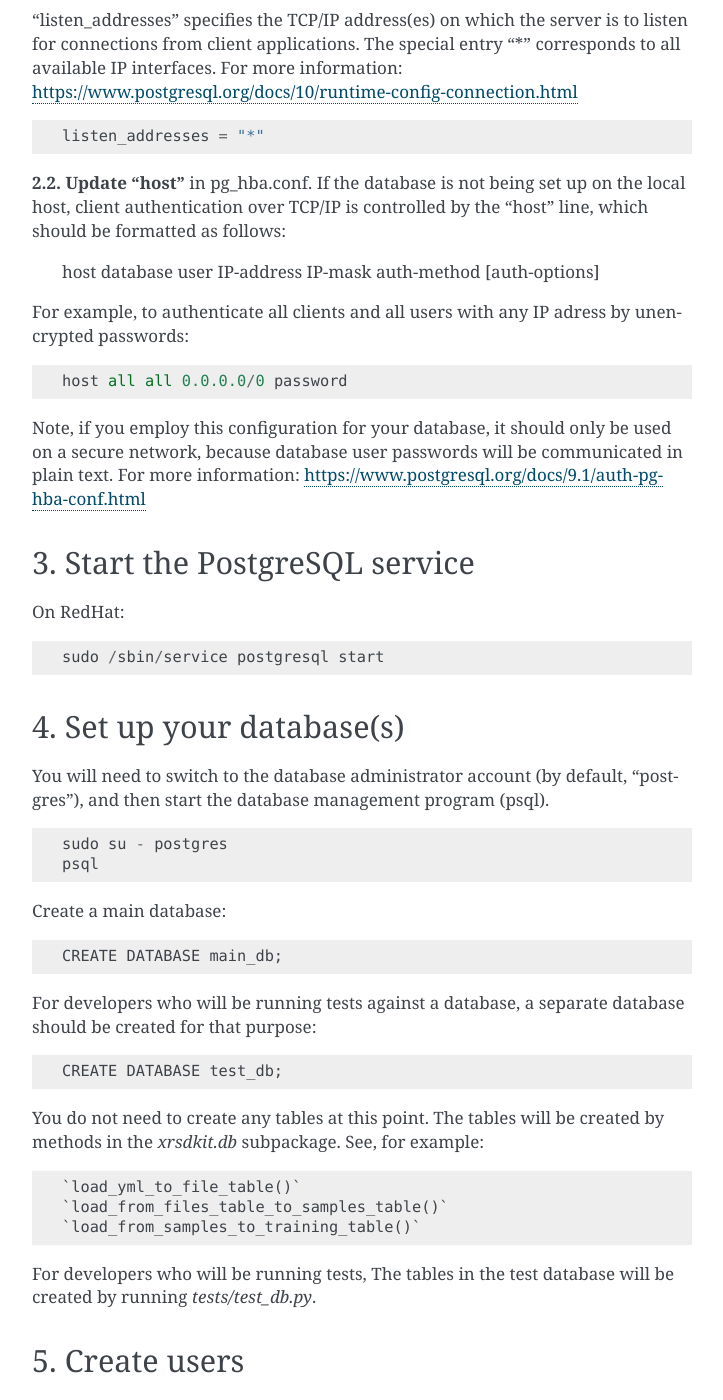
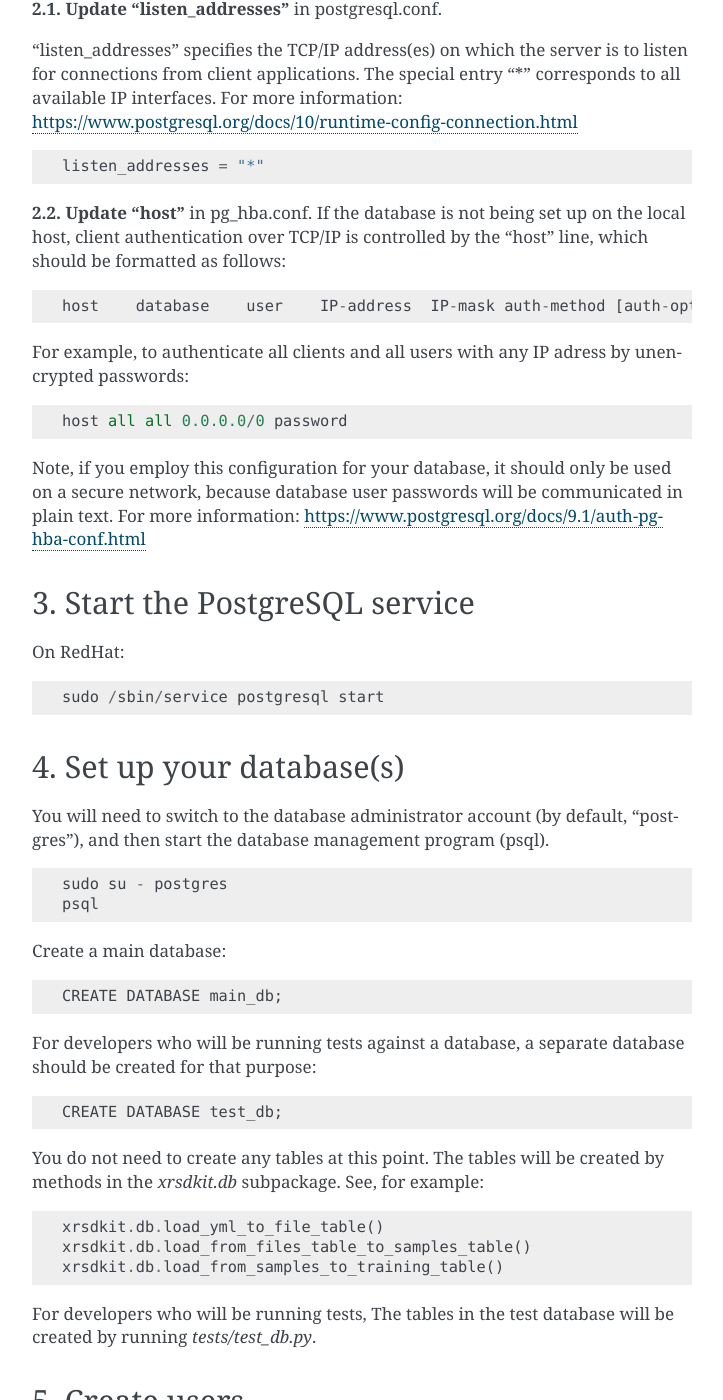
Before and after one commit to scattering-central/xrsdkit, a Sphinx documentation site: the page built from doc/db_installation.rst, in a window 1280 px wide and 1400 px high, scrolled down 869 px. Shown: the whole window, without its empty margins (388-1111 px from the left). Built offline with Sphinx 7.4.7, drawn with Linux system fonts in a browser that asks for light colours; some of the changed text lies outside the part shown.

Commit message:
minor formatting adjustments

```diff
--- a/doc/db_installation.rst
+++ b/doc/db_installation.rst
@@ -32,9 +32,10 @@
 Locate your database configuration files.
 On RedHat servers with PostgreSQL 10,
 the files are located at:
+::
 
-    `/var/lib/pgsql/10/data/pg_hba.conf`
-    `/var/lib/pgsql/10/data/postgresql.conf`
+    /var/lib/pgsql/10/data/pg_hba.conf
+    /var/lib/pgsql/10/data/postgresql.conf
 
 Note that other platforms and database version
 may place these files in different locations.
@@ -53,6 +54,7 @@
 If the database is not being set up on the local host,
 client authentication over TCP/IP is controlled by the "host" line,
 which should be formatted as follows:
+::
 
     host    database    user    IP-address  IP-mask auth-method [auth-options]
 
@@ -103,9 +105,9 @@
 See, for example:
 ::
 
-    `load_yml_to_file_table()`
-    `load_from_files_table_to_samples_table()`
-    `load_from_samples_to_training_table()`
+    xrsdkit.db.load_yml_to_file_table()
+    xrsdkit.db.load_from_files_table_to_samples_table()
+    xrsdkit.db.load_from_samples_to_training_table()
 
 For developers who will be running tests,
 The tables in the test database will be created by running `tests/test_db.py`.
```
